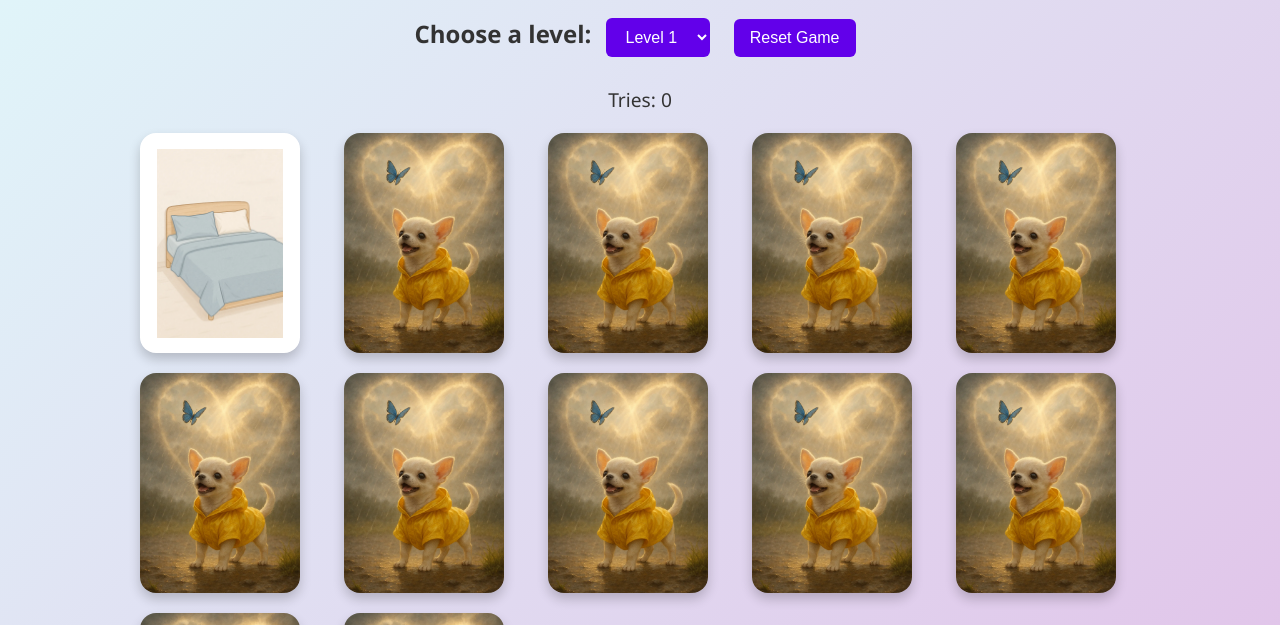
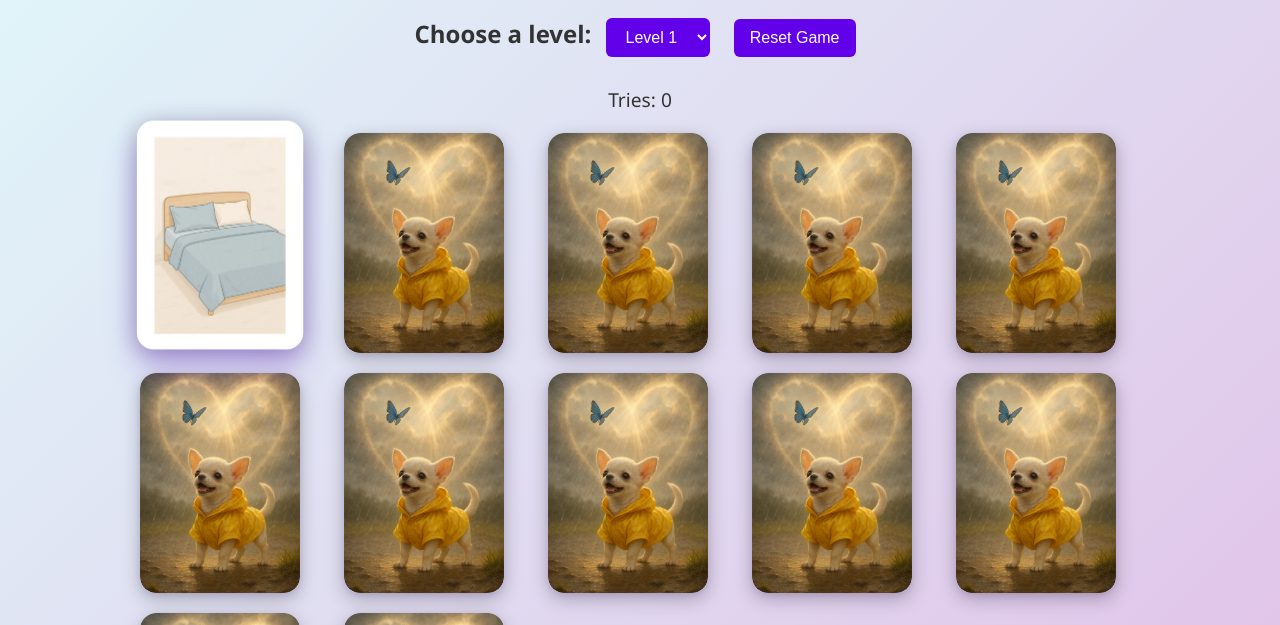
Before and after one commit to lantoniomxnusd/owGames1, a plain HTML site: page index.html in a window 1280 px wide. Both pictures are taken after a click on the element 220 px from the left and 347 px from the top of the page. Shown: the part 105-730 px from the top of the page. Drawn offline with nearby package versions, Linux system fonts and the light colour scheme.

Commit message:
added shadow to popup

```diff
--- a/styles.css
+++ b/styles.css
@@ -26,6 +26,12 @@ body {
   cursor: pointer;
   z-index:auto;
   transform-style: preserve-3d;
+  box-shadow: 0 6px 18px rgba(0, 0, 0, 0.25), 0 1.5px 6px rgba(98,0,234,0.10);
+  transition: box-shadow 0.3s, transform 0.6s;
+  overflow: hidden;
+  border-radius: 16px;         /* <-- Add this */
+  box-sizing: border-box;      /* <-- Add this */
+  will-change: transform;
 }
 
 .card .front,
@@ -41,7 +47,7 @@ body {
   justify-content: center;
   /* background: white; */
   font-size: 20px;
-  box-shadow: 0 6px 12px rgba(0, 0, 0, 0.2);
+  /* box-shadow: 0 6px 12px rgba(0, 0, 0, 0.2); */
   transition: transform 0.6s ease, box-shadow 0.3s ease;
   box-sizing: border-box;
   padding: 10px;
@@ -66,6 +72,14 @@ body {
   transform: rotateY(0deg);
   font-size: 2.5rem;
   font-weight: bold;
+}
+
+.card.flip,
+.card:hover {
+  box-shadow: 0 16px 32px rgba(98,0,234,0.25), 0 4px 24px rgba(0,0,0,0.30);
+  transform: translateY(-8px) scale(1.04);
+  z-index: 300;
+  cursor: pointer;
 }
 
 .card.flip .front {
```
